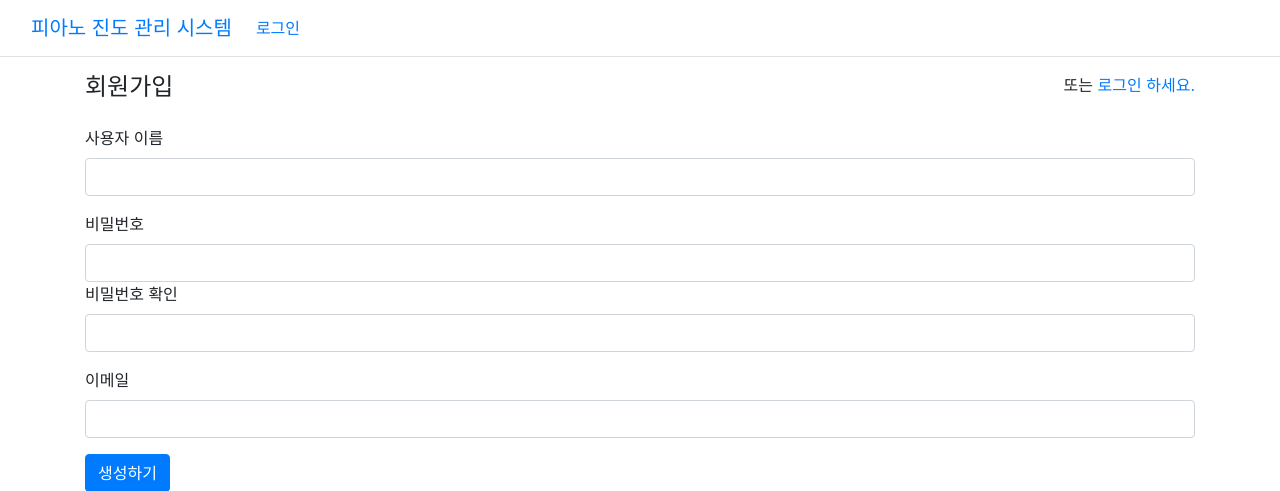
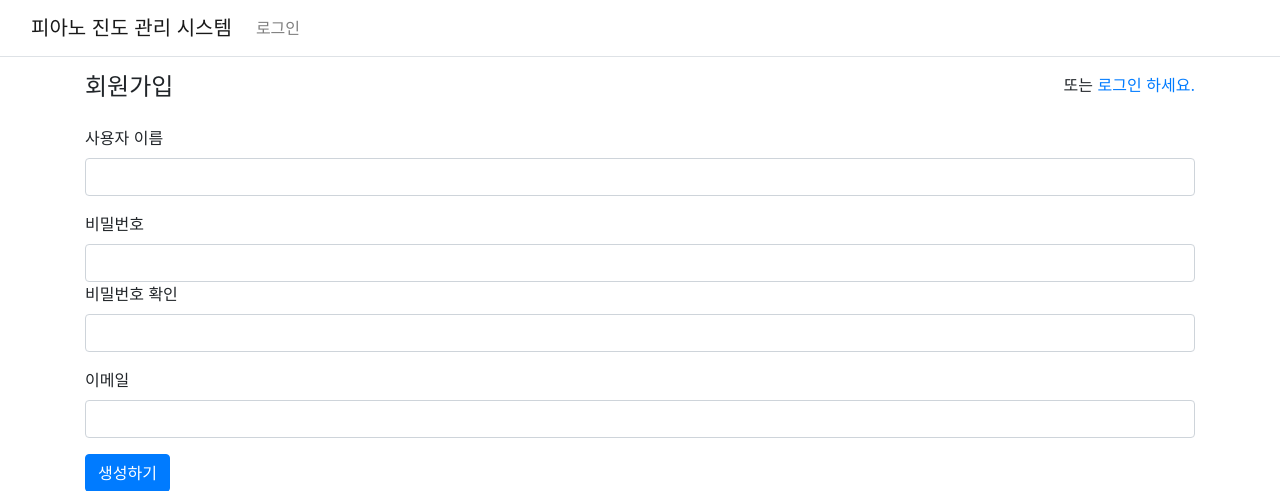
Before and after one commit to elidang/pybo, a Django app: page /common/signup/ in a window 1280 px wide. Shown: the top 491 px of the page. Run offline with Django 3.2, Linux system fonts and the light colour scheme; some libraries are stand-ins or nearby versions.

Commit message:
네비바 색 수정2

```diff
--- a/templates/navbar.html
+++ b/templates/navbar.html
@@ -1,5 +1,5 @@
 <!-- 네비게이션바 -->
-<nav class="navbar navbar-expand-lg navbar-#50a118 bg-#50a118 border-bottom">
+<nav class="navbar navbar-expand-lg navbar-light bg-#28a745 border-bottom">
     <div class="container-fluid">
         <a class="navbar-brand" href="{% url 'pybo:index' %}">피아노 진도 관리 시스템</a>
         <button class="navbar-toggler" type="button"
```
